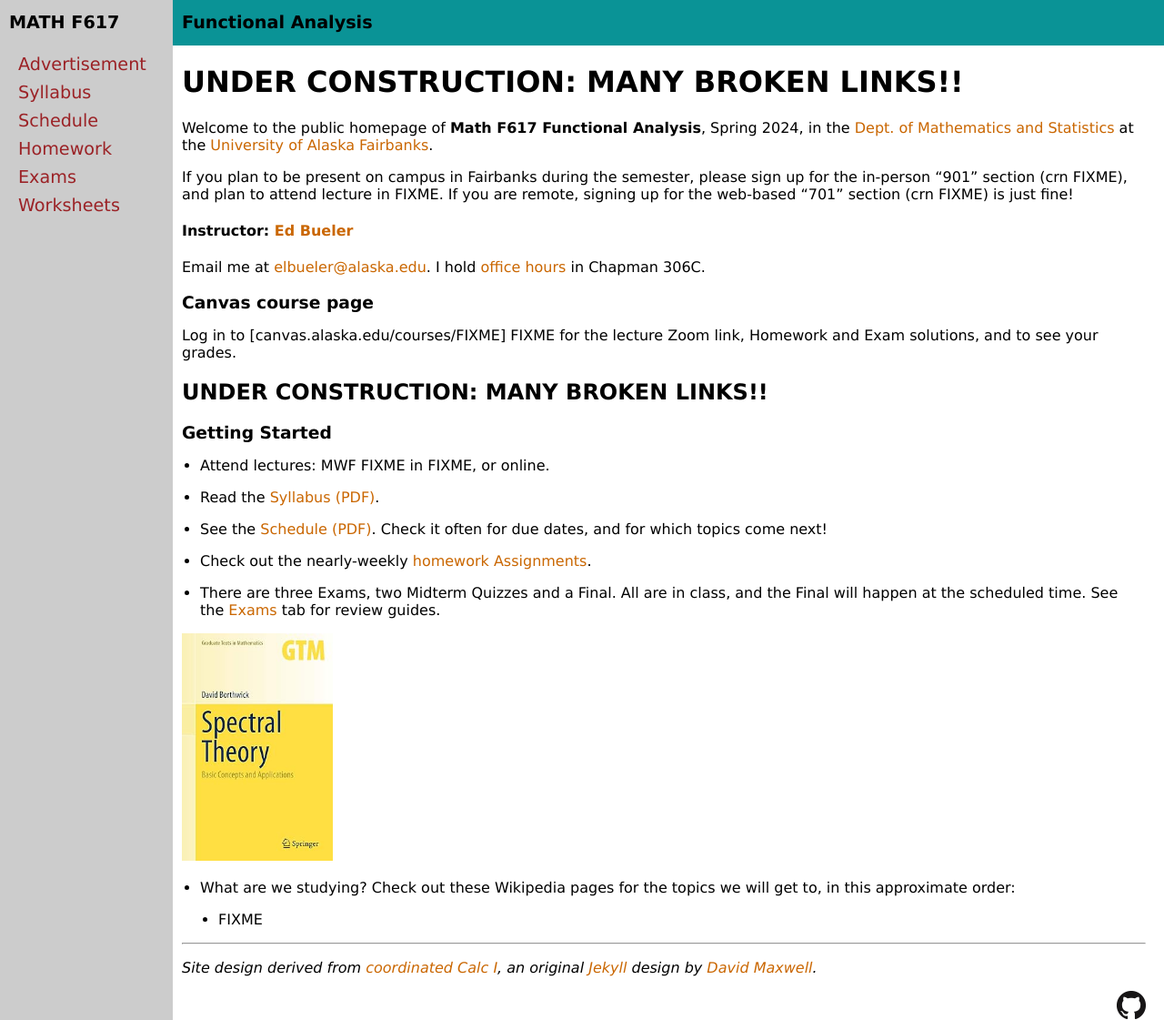
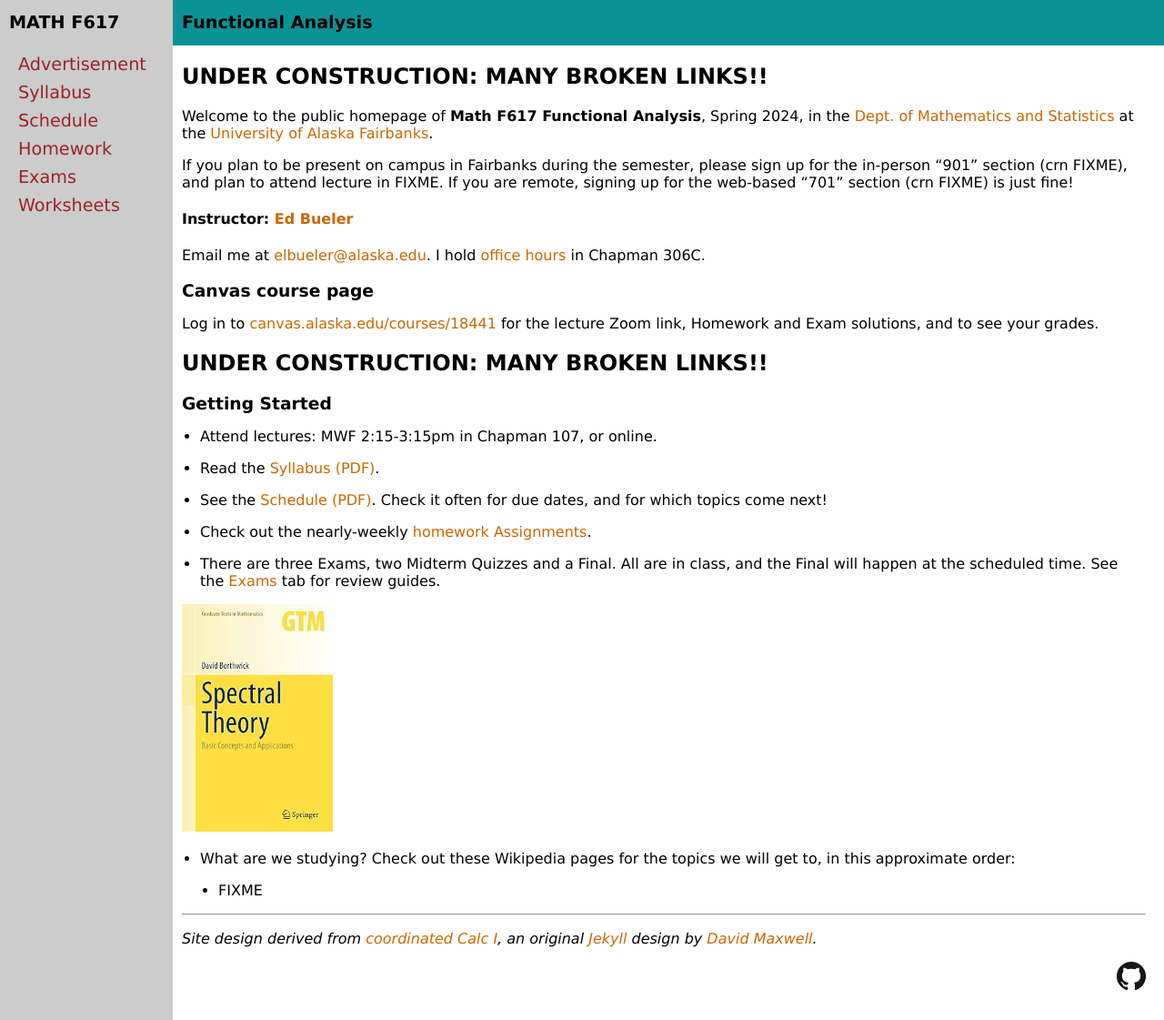
Before and after one commit to bueler/numerical, a Jekyll site: the page built from index.md, in a window 1280 px wide and 1121 px high. Shown: the whole window at 91% size. Built offline with Jekyll 4.4.1, drawn with Linux system fonts in a browser that asks for light colours.

Commit message:
canvas page and crns known

```diff
--- a/index.md
+++ b/index.md
@@ -3,7 +3,7 @@ layout: course-page
 title: Bueler's Math F617 in Spring 2024 at UAF
 ---
 
-# UNDER CONSTRUCTION: MANY BROKEN LINKS!!
+## UNDER CONSTRUCTION: MANY BROKEN LINKS!!
 
 Welcome to the public homepage of **Math F617 Functional Analysis**, Spring 2024, in the [Dept. of Mathematics and Statistics](http://www.uaf.edu/dms/) at the [University of Alaska Fairbanks](http://www.uaf.edu/).
 
@@ -15,13 +15,13 @@ Email me at [elbueler@alaska.edu](mailto:elbueler@alaska.edu).  I hold [office h
 
 ### Canvas course page
 
-Log in to [canvas.alaska.edu/courses/FIXME] FIXME for the lecture Zoom link, Homework and Exam solutions, and to see your grades.
+Log in to [canvas.alaska.edu/courses/18441](https://canvas.alaska.edu/courses/18441) for the lecture Zoom link, Homework and Exam solutions, and to see your grades.
 
 ## UNDER CONSTRUCTION: MANY BROKEN LINKS!!
 
 ### Getting Started
 
-* Attend lectures: MWF FIXME in FIXME, or online.
+* Attend lectures: MWF 2:15-3:15pm in Chapman 107, or online.
 
 * Read the [Syllabus (PDF)](assets/general/S24/syllabus.pdf).
 
```
